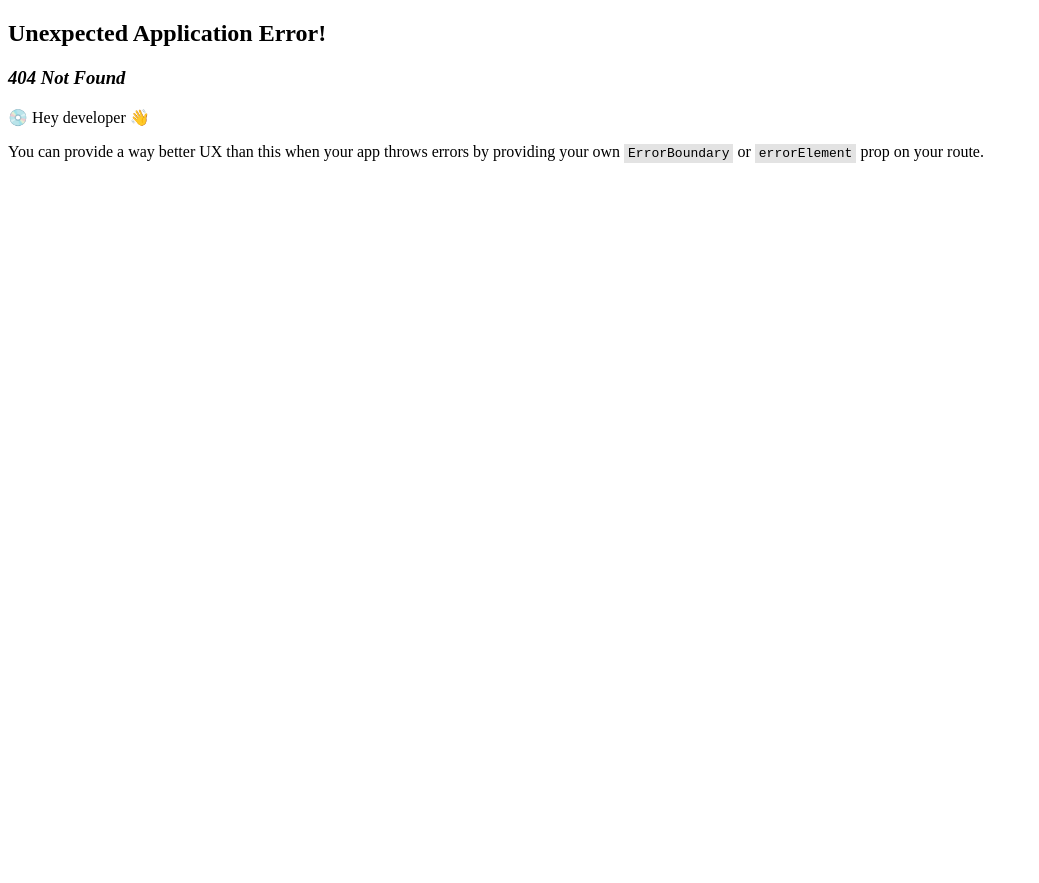
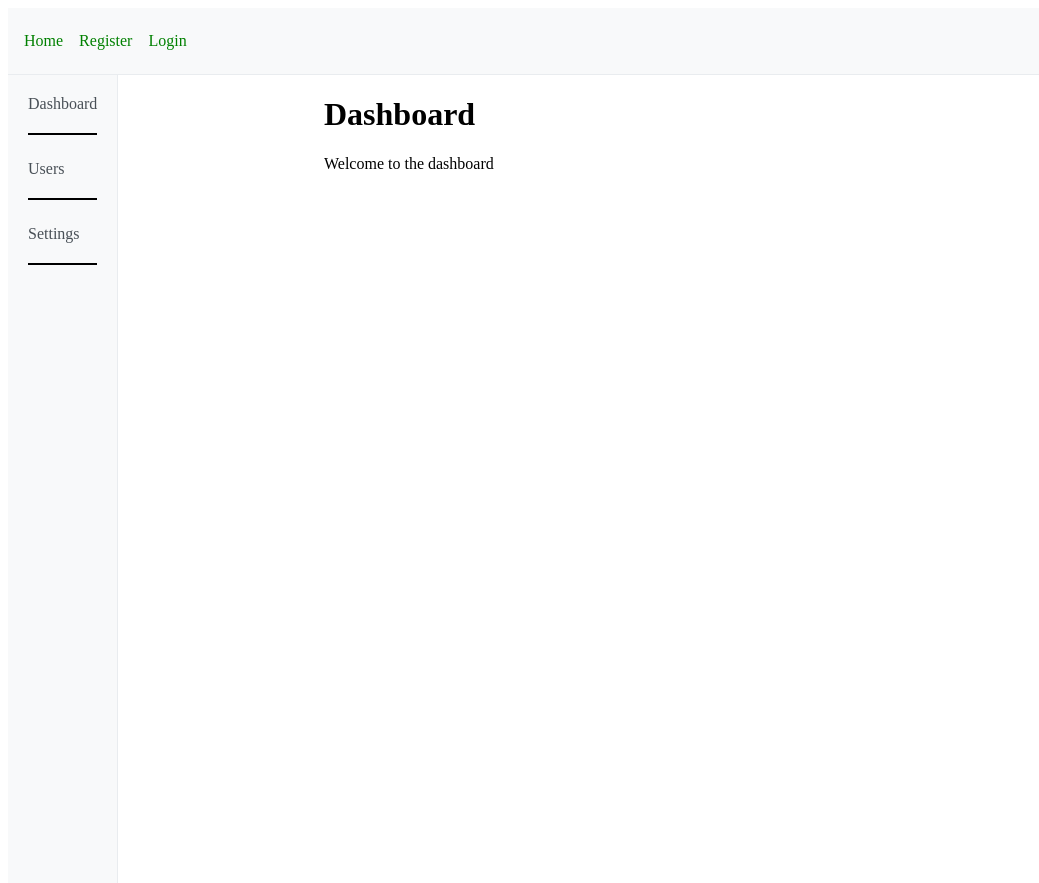
Before and after one commit to sathishgnanaprakasam/fsdwetb7, a React (Vite) app: page /dashboard in a window 1280 px wide. Before the commit this address had no page. Shown: the whole page, without its empty margins (0-1039 px from the left). Before the commit the page ends 800 px from the top, so only its background shows below. Built offline with nearby package versions, Linux system fonts and the light colour scheme.

Commit message:
nested children routes

```diff
--- /dev/null
+++ b/src/components/SideBar.css
@@ -0,0 +1,19 @@
+.sidebar {
+    display: flex;
+    flex-direction: column;
+    justify-content: start;
+    background-color: #f8f9fa;
+    border-right: 1px solid #e9ecef;
+    height: 100vh;
+    padding: 20px;
+    position: fixed;
+    gap: 20px;
+}
+
+.sidebar a {
+    text-decoration: none;
+    color: #495057;
+    margin-bottom: 5px;
+    padding-bottom: 20px;
+    border-bottom: 2px solid black;
+}
--- /dev/null
+++ b/src/components/SideBar.jsx
@@ -0,0 +1,16 @@
+import './SideBar.css';
+import { Link } from 'react-router';
+
+const SideBar = () => {
+    return (
+        <div>
+            <div className="sidebar">
+                <Link to="/dashboard">Dashboard</Link>
+                <Link to="/dashboard/users">Users</Link>
+                <Link to="/dashboard/settings">Settings</Link>
+            </div>
+        </div>
+    )
+}
+
+export default SideBar;
--- /dev/null
+++ b/src/pages/Dashboard.jsx
@@ -0,0 +1,12 @@
+import './Dashboard.css';
+
+const Dashboard = () => {
+    return (
+        <div>
+            <h1>Dashboard</h1>
+            <p>Welcome to the dashboard</p>
+        </div>
+    )
+}
+
+export default Dashboard;
--- a/src/pages/Login.jsx
+++ b/src/pages/Login.jsx
@@ -1,10 +1,20 @@
-import { Link } from "react-router";
+import { Link, useNavigate } from "react-router";
 
 const Login = () => {
+
+    const navigate = useNavigate();
+
+    const handleLogin = (e) => {
+        e.preventDefault();
+        alert("logged in successfully!");
+
+        navigate("/dashboard");
+    }
+
     return (
         <div>
             <h1>Login</h1>
-            <form>
+            <form onSubmit={handleLogin}>
                 <input type="text" placeholder="Username..." />
                 <input type="password" placeholder="Password..." />
                 <button type="submit">Login</button>
--- /dev/null
+++ b/src/pages/Settings.jsx
@@ -0,0 +1,10 @@
+const Settings = () => {
+    return (
+        <div>
+            <h1>Settings</h1>
+            <p>Settings page content</p>
+        </div>
+    )
+}
+
+export default Settings;
--- /dev/null
+++ b/src/pages/Users.jsx
@@ -0,0 +1,10 @@
+const Users = () => {
+    return (
+        <div>
+            <h1>Users</h1>
+            <p>Users page content</p>
+        </div>
+    )
+}
+
+export default Users;
--- /dev/null
+++ b/src/wrappers/DashboardLayout.css
@@ -0,0 +1,7 @@
+.dashboard {
+    display: grid;
+    grid-template-columns: 1fr 3fr;
+    grid-template-rows: 1fr;
+    grid-template-areas: "sidebar main";
+    height: 100vh;
+}
--- /dev/null
+++ b/src/wrappers/DashboardLayout.jsx
@@ -0,0 +1,18 @@
+import { Outlet } from "react-router";
+import SideBar from "../components/SideBar";
+import './DashboardLayout.css';
+
+const DashboardLayout = () => {
+    return (
+        <div className="dashboard">
+            <div id="sidebar">
+                <SideBar />
+            </div>
+            <div id="main">
+                <Outlet />
+            </div>
+        </div>
+    )
+}
+
+export default DashboardLayout;
```
Also changed, not shown: src/App.jsx (+24 -2 lines), src/pages/Dashboard.css (added).
